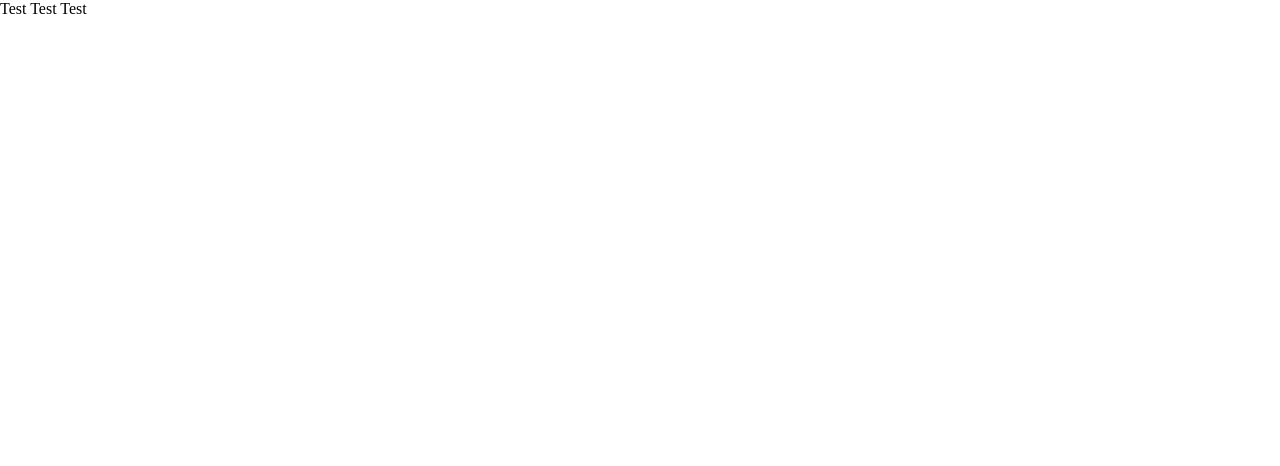
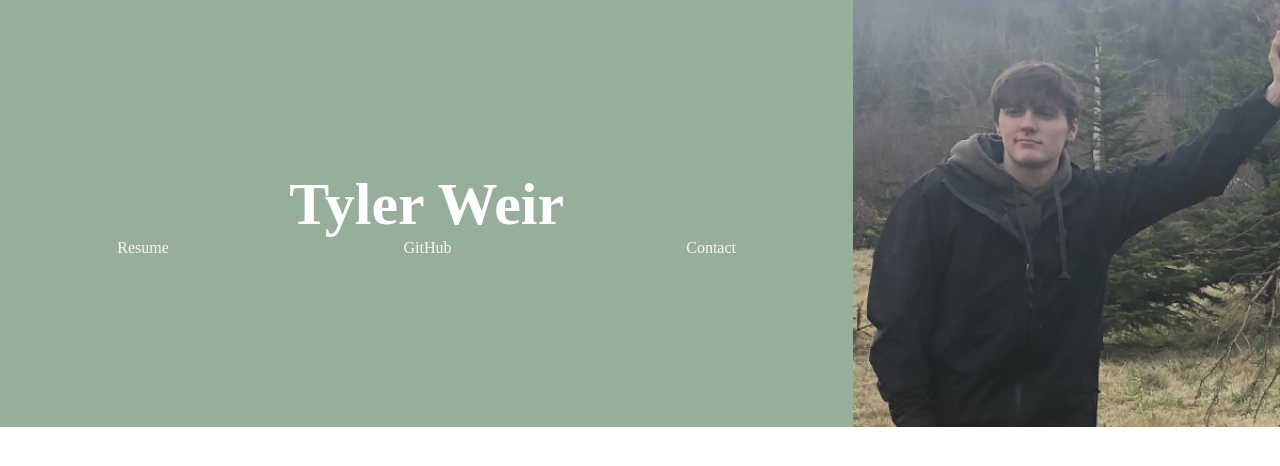
Before and after one commit to TylerWeir/TylerWeir.github.io, a plain HTML site: page index.html in a window 1280 px wide. Drawn offline with Linux system fonts and the light colour scheme.

Commit message:
Setup landing page banner structure.

```diff
--- a/default.css
+++ b/default.css
@@ -1,6 +1,54 @@
+:root {
+	--light-shade: #f5f6f7;
+	--light-accent:	#bcb6a0;
+	--main-brand: #97ae9b;
+	--dark-accent: #8b9497;
+	--dark-shade: #474e4e;
+}
 /* Override the default style */
 * {
 	margin: 0;
 	padding: 0;
 	box-sizing: border-box;
 }
+
+.split-screen {
+	color: #fff;
+	background-color: var(--main-brand);
+	display: flex;
+	justify-content: space-between;
+}
+
+.header-item {
+}
+
+.personal-image {
+	display: flex;
+	flex: 1;
+	width: 100%;
+	height: 100%;
+}
+
+img {
+	object-fit: cover;
+	width: 100%;
+}
+
+.menu {
+	display: flex;
+	flex: 2;
+	flex-direction: column;
+	justify-content: center;
+}
+
+.title {
+	text-align: center;
+	font-size: 30px;
+	font-weight: bold;
+}
+
+.links {
+	color: var(--light-shade);
+	display: flex;
+	justify-content: space-around;
+}
--- a/index.html
+++ b/index.html
@@ -6,6 +6,23 @@
 		<link href='default.css' rel='stylesheet'/>
 	</head>
 	<body>
-		<p> Test Test Test </p>
+
+		<!-- Split Screen Layout -->
+		<div class='split-screen'>
+
+			<div class='menu header-item'>
+				<div class='title'>
+					<h1>Tyler Weir</h>
+				</div>
+				<div class='links'>
+					<div class='github'>Resume</div>
+					<div class='email'>GitHub</div>
+					<div class='contact'>Contact</div>
+				</div>
+			</div>
+			<div class='personal-image header-item'>
+				<img src='images/portrait.png' alt='Tyler Weir'/>
+			</div>
+		</div>
 	</body>
 </html>
```
Also changed, not shown: images/portrait.png (added).
